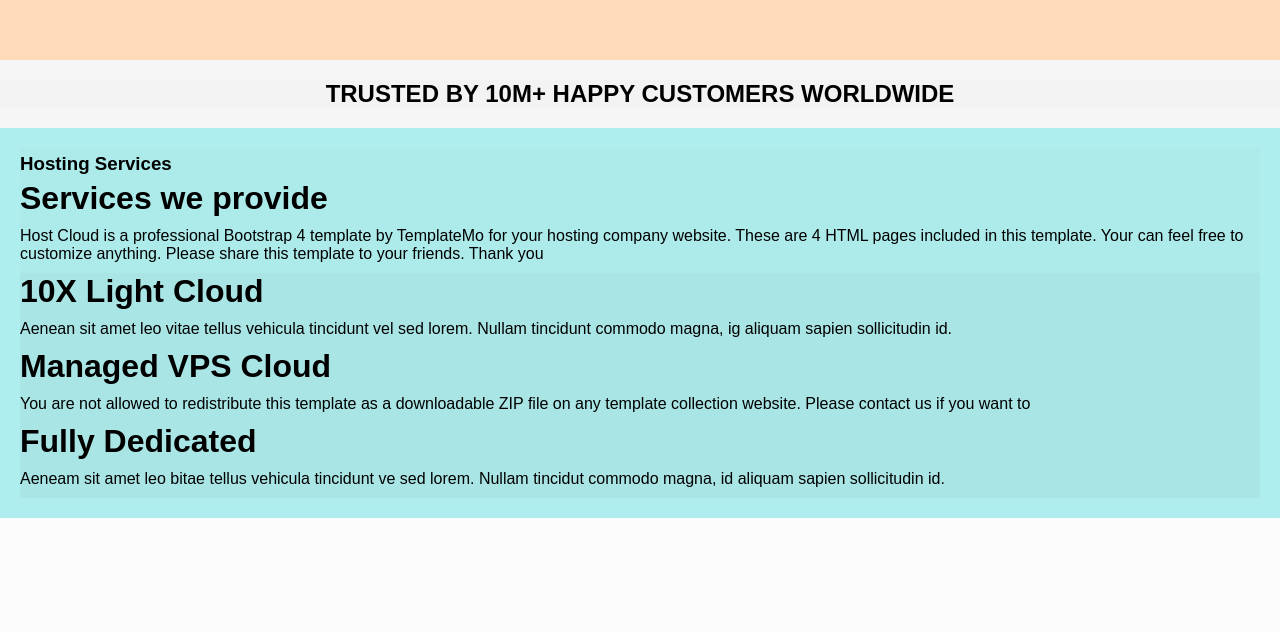
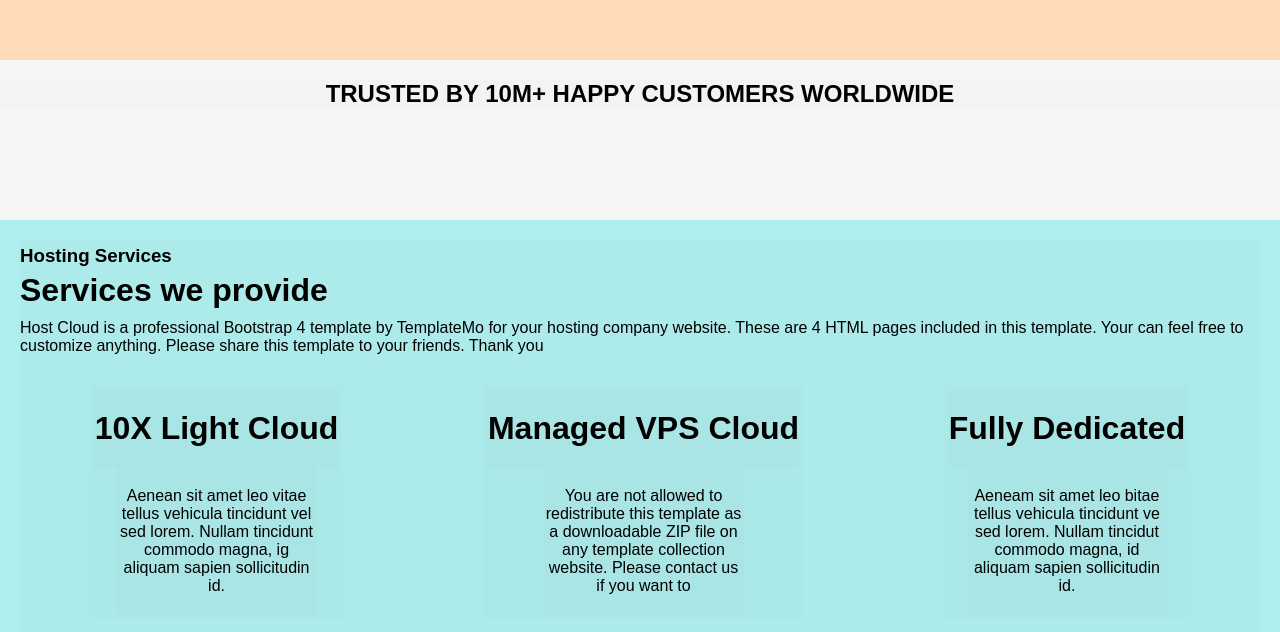
Before and after one commit to metalbluster1/website_1, a plain HTML site: page app/index.html in a window 1280 px wide. Shown: the part 818-1450 px from the top of the page. Before the commit the page ends 1336 px from the top, so only its background shows below. Drawn offline with Linux system fonts and the light colour scheme.

Commit message:
commit_1.0

```diff
--- a/app/index.html
+++ b/app/index.html
@@ -57,17 +57,17 @@
             HTML pages included in this template. Your can feel free to customize anything. Please share this template
             to your friends. Thank you</p>
         <div class="cloud-info">
-            <div class="lightcloud">
+            <div class="lightcloud cloud-flex">
                 <h1>10X Light Cloud</h1>
                 <p>Aenean sit amet leo vitae tellus vehicula tincidunt vel sed lorem. Nullam tincidunt commodo magna, ig
                     aliquam sapien sollicitudin id.</p>
             </div>
-            <div class="Managed VPS Cloud">
+            <div class="Managed VPS Cloud cloud-flex">
                 <h1>Managed VPS Cloud</h1>
                 <p>You are not allowed to redistribute this template as a downloadable ZIP file on any template
                     collection website. Please contact us if you want to</p>
             </div>
-            <div class="Fully  Dedicated">
+            <div class="Fully  Dedicated cloud-flex">
                 <h1>Fully Dedicated</h1>
                 <p>Aeneam sit amet leo bitae tellus vehicula tincidunt ve sed lorem. Nullam tincidut commodo magna, id
                     aliquam sapien sollicitudin id.</p>
--- a/app/styles.css
+++ b/app/styles.css
@@ -88,6 +88,7 @@
 #pack-info {
     text-align: center;
     padding: 20px 0;
+    height: 15vh;
 }
 
 
@@ -107,3 +108,22 @@
 .about-domain p {
     padding-bottom: 10px;
 }
+
+.cloud-info {
+    padding: 20px 0;
+    display: flex;
+    justify-content: space-around;
+    text-align: center;
+}
+.cloud-flex {
+    padding: 5px;
+}
+.cloud-flex h1 {
+    padding: 20px 0;
+}
+.cloud-flex p {
+    max-width: 200px;
+    margin: auto;
+    padding: 20px 0;
+    text-align: center;
+}
```
